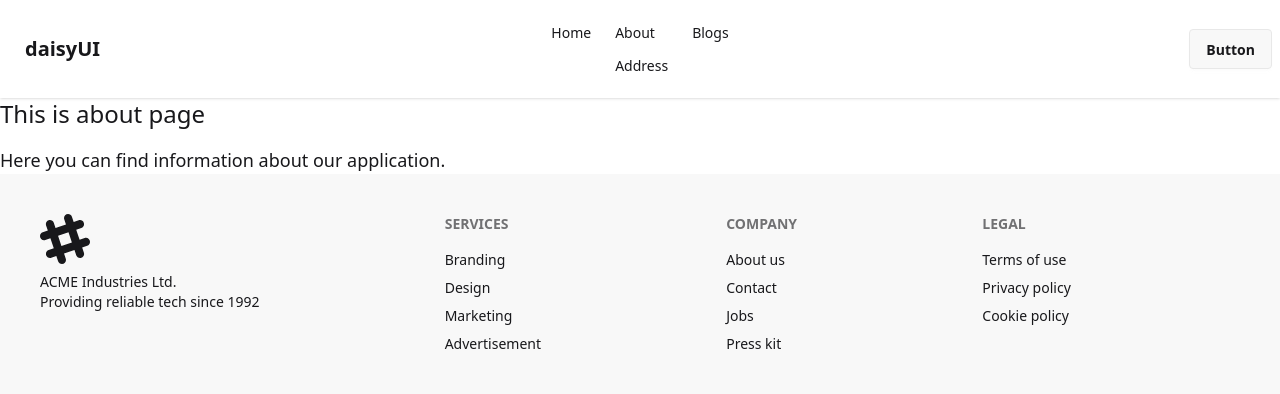
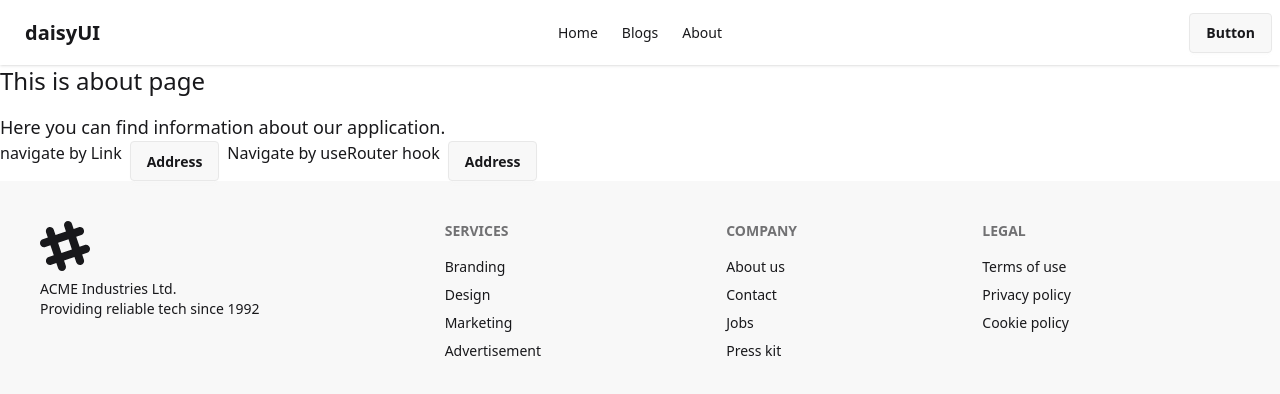
Before and after one commit to md-abu-naim/first-next-app, a Next.js app: page /about in a window 1280 px wide. Shown: the top 394 px of the page. Built offline with nearby package versions, Linux system fonts and the light colour scheme.

Commit message:
useRouter hook

```diff
--- a/src/app/Components/Navber.jsx
+++ b/src/app/Components/Navber.jsx
@@ -1,14 +1,13 @@
+'use client';
+
 import Link from "next/link";
 
 const Navber = () => {
 
     const navLinks = <>
         <li><Link href='/'>Home</Link></li>
-        <ul>
-            <li><Link href='/about'>About</Link></li>
-            <li><Link href='/about/address'>Address</Link></li>
-        </ul>
         <li><Link href='/blogs'>Blogs</Link></li>
+        <li><Link href='/about'>About</Link></li>
     </>
     return (
         <div className="navbar bg-base-100 shadow-sm">
--- a/src/app/about/page.jsx
+++ b/src/app/about/page.jsx
@@ -1,10 +1,27 @@
+"use client";
+import Link from "next/link";
+import { useRouter } from "next/navigation";
 
 const About = () => {
+    const router = useRouter()
+    const isLogin = false
+
+    const handleNavigate = () => {
+        if(isLogin) return router.push('/about/address')
+        else return router.push('/')
+    }
     // throw error("This is an error from about page");
     return (
         <div>
             <h1 className="text-2xl">This is about page</h1>
             <p className="mt-4 text-lg">Here you can find information about our application.</p>
+            <ul className="flex gap-1">
+                <p>navigate by Link</p><br />
+                <li className="btn"><Link href='/about/address'>Address</Link></li>
+<br />
+                <p>Navigate by useRouter hook</p><br />
+                <button className="btn" onClick={handleNavigate}>Address</button>
+            </ul>
         </div>
     );
 };
```
